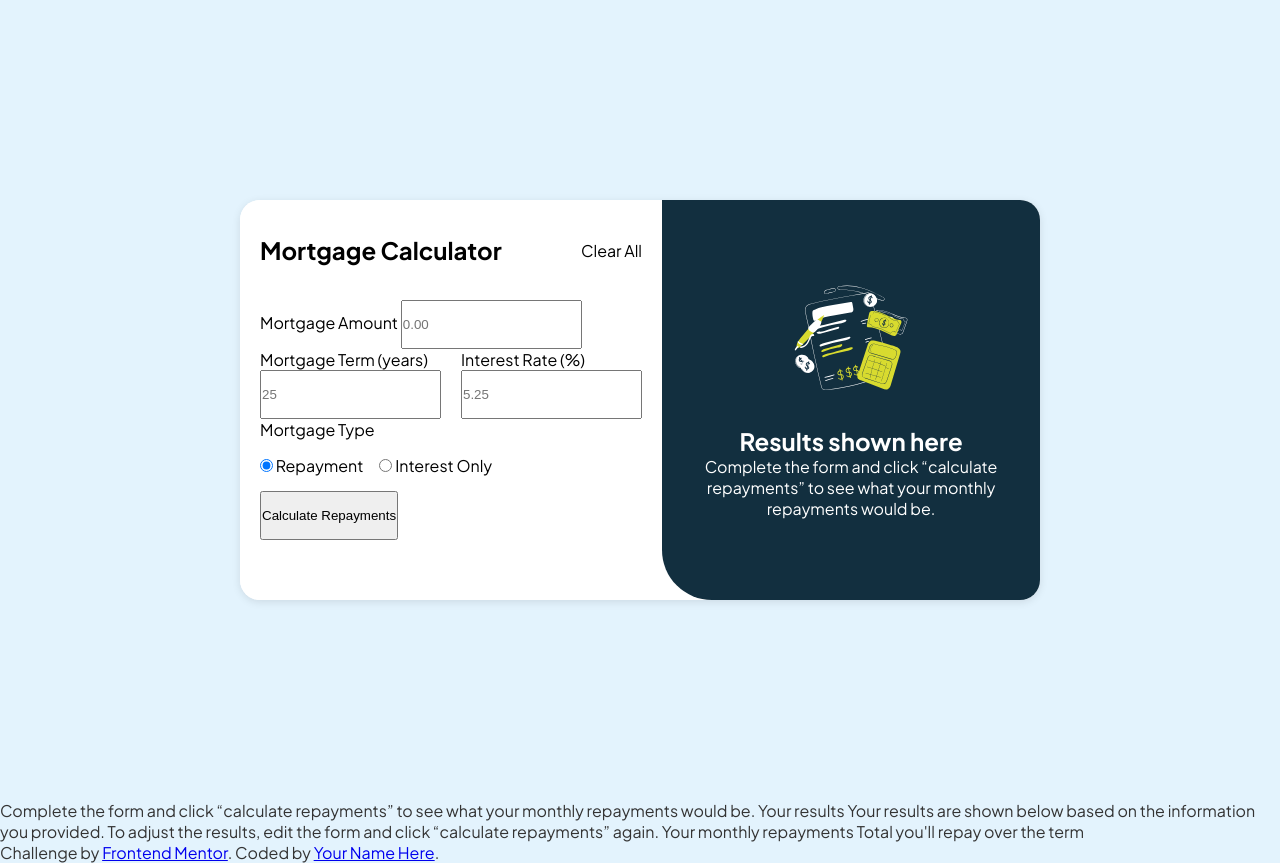
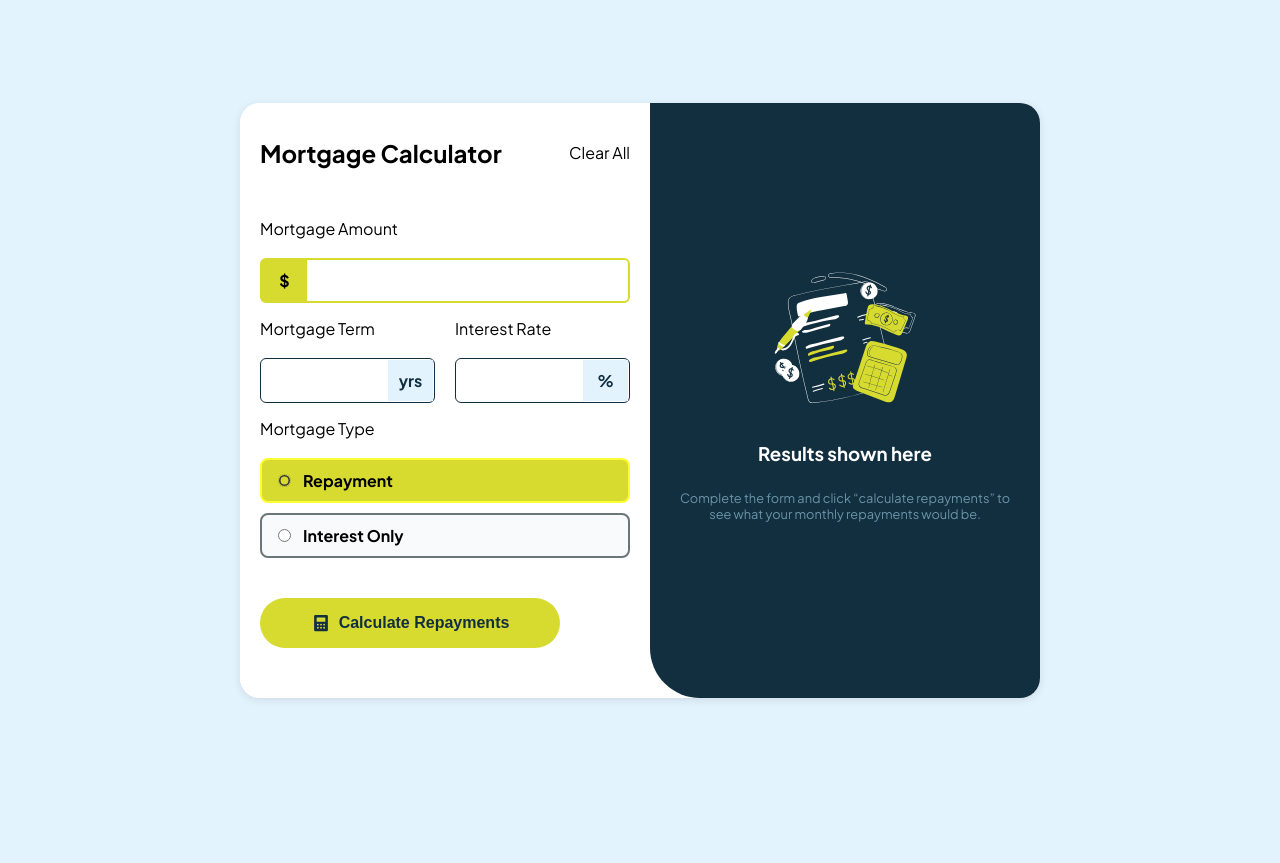
Before and after one commit to jbello-development/mortgage-repayment-calculator, a plain HTML site: page index.html in a window 1280 px wide. After the commit the page ends 800 px from the top, so only its background shows below. Drawn offline with Linux system fonts and the light colour scheme.

Commit message:
aesthetics 90%

```diff
--- a/assets/css/style.css
+++ b/assets/css/style.css
@@ -10,6 +10,7 @@ body {
     color: #333;
 }
 
+/* Layout Containers */
 .container {
     display: flex;
     justify-content: center;
@@ -23,17 +24,32 @@ body {
     box-shadow: 0 2px 8px rgba(0,0,0,0.1);
     width: 800px;
     max-width: 90vw;
-    min-height: 400px;
+    min-height: 500px;
     border-radius: 20px;
     overflow: hidden;
 }
 
+.results-container {
+    background-color: hsl(202, 55%, 16%);
+    color: #fff;
+    flex: 1;
+    display: flex;
+    flex-direction: column;
+    align-items: center;
+    justify-content: center;
+    text-align: center;
+    min-width: 0;
+    padding: 10px;
+    border-bottom-left-radius: 50px;
+}
+
+/* Calculator Form */
 .calculator-form {
     flex: 1;
     display: flex;
     flex-direction: column;
     padding: 20px;
-    background-color: hsl(0, 0%, 100%); /* Dark green */
+    background-color: hsl(0, 0%, 100%);
     color: #000000;
 }
 
@@ -53,20 +69,17 @@ body {
     padding: 15px 0;
 }
 
-.results-container {
-    background-color: hsl(202, 55%, 16%); /* Dark green */
-    color: #fff;
-    flex: 1;
-    display: flex;
-    flex-direction: column;
-    align-items: center;
-    justify-content: center;
-    text-align: center;
-    min-width: 0; /* Prevents overflow in flexbox */
-    padding: 10px;
-    border-bottom-left-radius: 50px; /* Only bottom left corner rounded */
+.results h3 {
+    margin-bottom: 15px;
 }
 
+.results p {
+    padding: 10px;
+    font-size: 0.80rem;
+    color: hsl(200, 26%, 54%);
+}
+
+/* Form Layout */
 .form-row {
     display: flex;
     gap: 20px;
@@ -76,9 +89,163 @@ body {
     flex: 1;
 }
 
+.form-group {
+    display: flex;
+    flex-direction: column;
+    gap: 4px;
+}
+
+/* Input with Symbol */
+.input-with-symbol {
+    position: relative;
+    display: flex;
+    align-items: center;
+    width: 100%;
+}
+
+.input-symbol {
+    position: absolute;
+    left: 0;
+    top: 0;
+    bottom: 0;
+    width: 45px;
+    background: hsl(61, 70%, 52%);
+    color: hsl(0, 0%, 0%);
+    display: flex;
+    align-items: center;
+    justify-content: center;
+    font-weight: bold;
+    font-size: 1rem;
+    pointer-events: none;
+    margin: 2px 0 2px 2px;
+}
+
+/* Inputs */
+#mortgage-amount {
+    width: 100%;
+    height: 45px;
+    padding: 8px 8px 8px 56px; /* top, right, bottom, left */
+    border: 2px solid hsl(61, 70%, 52%);
+    border-radius: 6px;
+    outline: none;
+    transition: border-color 0.2s;
+    box-sizing: border-box;
+}
+
+/* Mortgage Term & Interest Rate Inputs */
+#mortgage-term,
+#interest-rate {
+    width: 100%;
+    height: 45px;
+    padding-right: 48px;
+    border: 1px solid hsl(202, 55%, 16%);
+    border-radius: 6px;
+    outline: none;
+    padding: 8px;
+    transition: border-color 0.2s;
+    box-sizing: border-box;
+    background: #fff;
+}
+
+/* Mortgage Type Options */
+.mortgage-type-options {
+    display: flex;
+    flex-direction: column;   /* Stack vertically */
+    gap: 10px;                /* Space between buttons */
+    align-items: stretch;     /* Make buttons full width */
+}
+
+.mortgage-type-options label {
+    display: flex;
+    align-items: center;
+    border: 2px solid hsl(199, 7%, 45%);
+    border-radius: 8px;
+    padding: 10px 16px;
+    cursor: pointer;
+    background: #f8fafc;
+    font-weight: 600;
+    transition: border-color 0.2s, background 0.2s;
+}
+
+/* Highlight the entire label when its radio is checked */
+.mortgage-type-options label:has(input[type="radio"]:checked) {
+    background: hsl(61, 70%, 52%); /* light green */
+    border-color: hsl(61, 100%, 60%); /* green border for emphasis */
+}
+
+.mortgage-type-options input[type="radio"] {
+    accent-color: hsl(61, 70%, 52%);
+    margin-right: 12px;
+}
+
+/* Optional: Highlight selected button */
+.mortgage-type-options input[type="radio"]:checked + span,
+.mortgage-type-options input[type="radio"]:checked ~ span {
+    color: hsl(202, 55%, 16%);
+    font-weight: bold;
+}
+
+/* Results Image */
 .results-image {
     display: block;
     margin: 0 auto 1.5rem auto;
-    width: 120px;
-    height: 120px;
+    width: 150px;
+    height: 150px;
 }
+
+/* Calculate Button */
+.calculate {
+    display: flex;
+    align-items: center;
+    justify-content: center;
+    gap: 8px;
+    background-color: hsl(61, 70%, 52%);
+    color: hsl(202, 55%, 16%);
+    border: none;
+    border-radius: 25px;
+    padding: 30px 40px;    /* Increased top and bottom padding */
+    font-size: 1rem;
+    font-weight: 600;
+    cursor: pointer;
+    margin-top: 40px;
+    margin-bottom: 30px;   /* Add space below the button */
+    min-width: 300px;
+}
+
+.calculate img {
+    width: 20px;
+    height: 20px;
+    display: inline-block;
+}
+
+/* Input with symbol on the right */
+.input-with-symbol.right-symbol {
+    position: relative;
+    display: flex;
+    align-items: center;
+    width: 100%;
+}
+
+.input-symbol.right.blue-bg {
+    position: absolute;
+    right: 0;
+    left: auto;
+    top: 0;
+    bottom: 0;
+    width: 45px;
+    background: hsl(202, 86%, 94%);
+    color: hsl(202, 55%, 16%);
+    display: flex;
+    align-items: center;
+    justify-content: center;
+    font-weight: bold;
+    font-size: 1rem;
+    pointer-events: none;
+    margin: 2px 2px 2px 0;
+}
+
+/* Red text for troubleshooting  */
+label.styling-words {
+    color: red !important;
+    font-size: 2rem !important;
+}
--- a/index.html
+++ b/index.html
@@ -26,24 +26,33 @@
 
         <form action="#" method="post">
           <div class="form-group">
-            <label for="mortgage-amount">Mortgage Amount</label>
-            <input type="number" id="mortgage-amount" name="mortgage-amount" placeholder="0.00" required>
+            <label class="styling" for="mortgage-amount">Mortgage Amount</label>
+            <div class="input-with-symbol">
+              <span class="input-symbol">$</span>
+              <input type="number" id="mortgage-amount" name="mortgage-amount" required>
+            </div>
           </div>
 
           <div class="form-row">
             <div class="form-group">
-              <label for="mortgage-term">Mortgage Term (years)</label>
-              <input type="number" id="mortgage-term" name="mortgage-term" placeholder="25" required>
+              <label class="styling" for="mortgage-term">Mortgage Term</label>
+              <div class="input-with-symbol right-symbol">
+                <input type="number" id="mortgage-term" name="mortgage-term" required>
+                <span class="input-symbol right blue-bg">yrs</span>
+              </div>
             </div>
             <div class="form-group">
-              <label for="interest-rate">Interest Rate (%)</label>
-              <input type="number" step="0.01" id="interest-rate" name="interest-rate" placeholder="5.25" required>
+              <label class="styling" for="interest-rate">Interest Rate</label>
+              <div class="input-with-symbol right-symbol">
+                <input type="number" step="0.25" id="interest-rate" name="interest-rate" required>
+                <span class="input-symbol right blue-bg">%</span>
+              </div>
             </div>
           </div>
 
           <div class="form-group">
             <label>Mortgage Type</label>
-            <div style="display: flex; gap: 1rem; align-items: center;">
+            <div class="mortgage-type-options">
               <label>
                 <input type="radio" name="mortgage-type" value="repayment" required checked>
                 Repayment
@@ -54,14 +63,18 @@
               </label>
             </div>
           </div>
-          <button type="submit">Calculate Repayments</button>
+          <button type="submit" class="calculate">
+            <img src="./assets/images/icon-calculator.svg" alt="" />
+            Calculate Repayments
+          </button>
         </form>
       </div>
 
+      <!-- Right box -->
       <div class="results-container">
         <div class="results">
           <img src="./assets/images/illustration-empty.svg" alt="Results Icon" class="results-image">
-          <h2>Results shown here</h2>
+          <h3>Results shown here</h3>
           <p class="total-repayable">
             Complete the form and click “calculate repayments” to see what your monthly repayments would be.
           </p>
@@ -71,34 +84,5 @@
     </section>
   </main>
 
-
-
-
-
-  <!-- Empty results start -->
-
-
-  Complete the form and click “calculate repayments” to see what
-  your monthly repayments would be.
-
-  <!-- Empty results end -->
-
-  <!-- Completed results start -->
-
-  Your results
-
-  Your results are shown below based on the information you provided.
-  To adjust the results, edit the form and click “calculate repayments” again.
-
-  Your monthly repayments
-
-  Total you'll repay over the term
-
-  <!-- Completed results end -->
-
-  <div class="attribution">
-    Challenge by <a href="https://www.frontendmentor.io?ref=challenge">Frontend Mentor</a>.
-    Coded by <a href="#">Your Name Here</a>.
-  </div>
 </body>
 </html>
```
